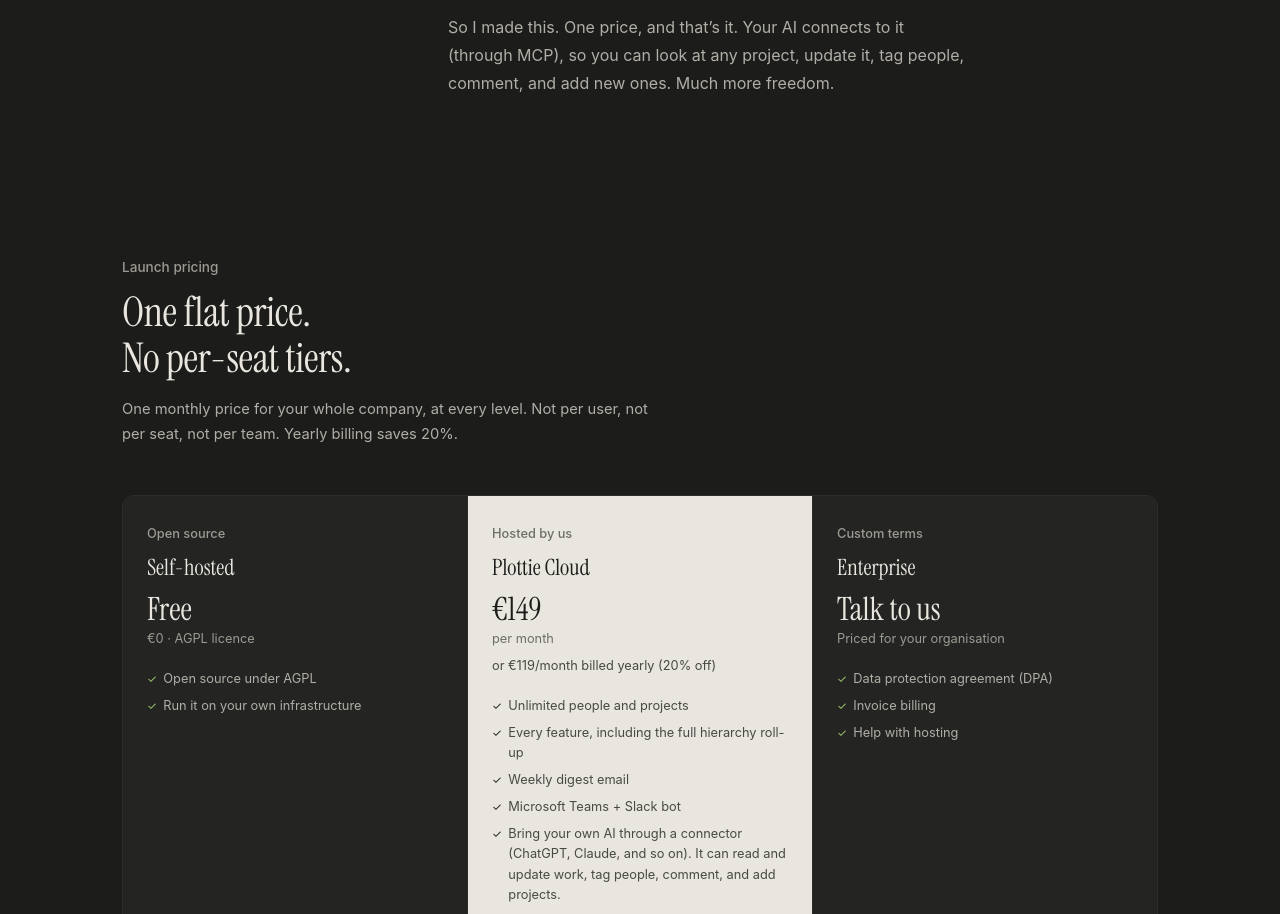
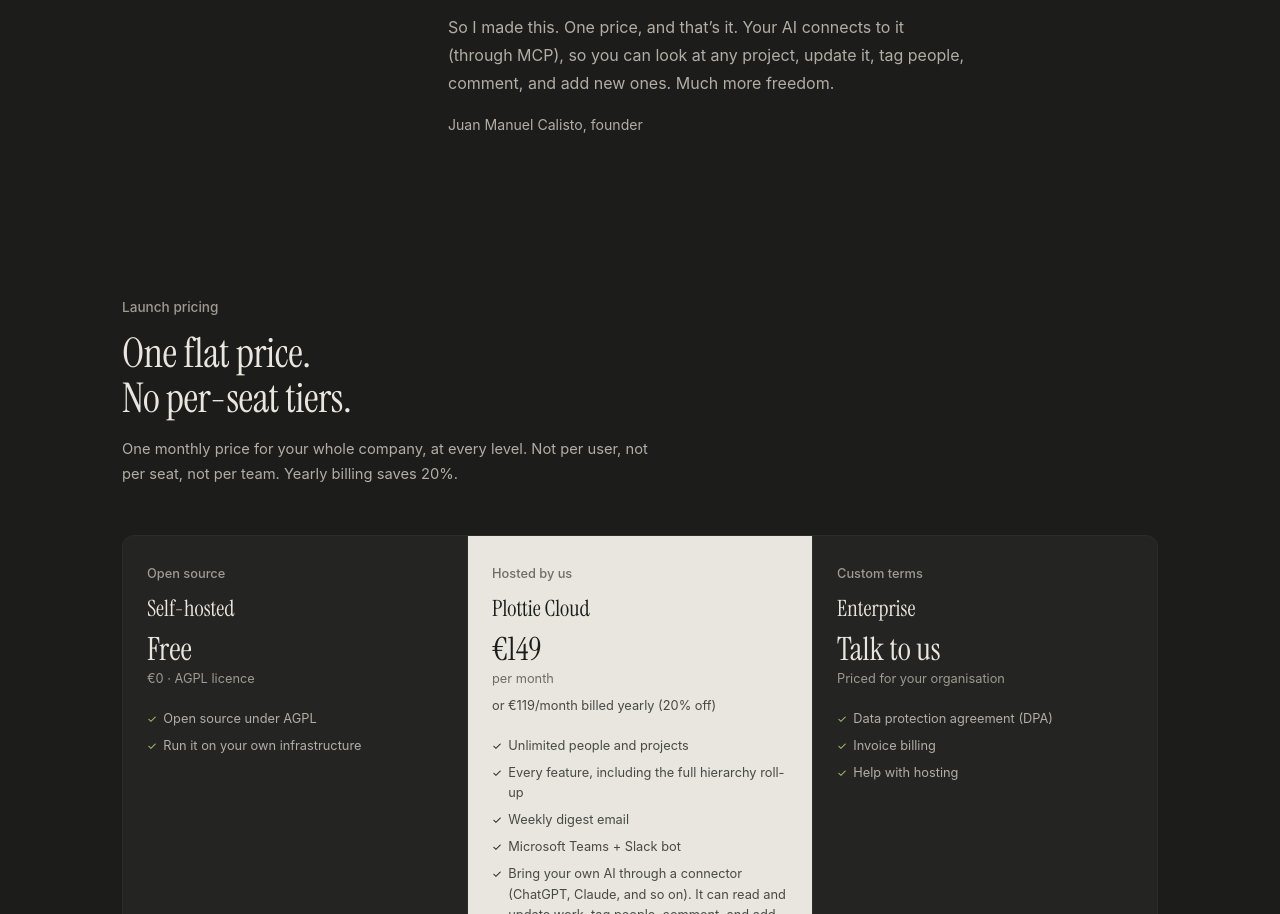
Before and after one commit to jmcalisto/landingpageplottie, a plain HTML site: page index.html in a window 1280 px wide. Shown: the part 2874-3788 px from the top of the page. Drawn offline with nearby package versions, Linux system fonts and the light colour scheme.

Commit message:
Add a founder sign-off under the founder note
End the founder block with “Juan Manuel Calisto, founder”, linking only the name to calisto.dev. The opener stays “Hi, I’m Juanma.”

```diff
--- a/index.html
+++ b/index.html
@@ -426,6 +426,16 @@ section { padding: 5rem 2rem; max-width: 1100px; margin: 0 auto; }
   text-wrap: pretty;
 }
 .founder-text + .founder-text { margin-top: 1em; }
+.founder-signoff {
+  margin-top: 1.25em;
+  font-size: .88rem;
+  color: var(--text2);
+}
+.founder-signoff a {
+  color: inherit;
+  text-decoration: none;
+}
+.founder-signoff a:hover { color: var(--text); }
 
 /* ── PRICING ── */
 .pricing-teaser {
@@ -1018,6 +1028,7 @@ footer {
     <p class="founder-text">Hi, I’m Juanma. I built Plottie because I saw a lot of room for improvement in project management tools. Too many one-to-ones, and too little visibility into what everyone else is doing, especially as companies grow.</p>
     <p class="founder-text">Then I tried to buy a project management tool, and per-seat pricing made it a mess to manage across all the teams I’m part of.</p>
     <p class="founder-text">So I made this. One price, and that’s it. Your AI connects to it (through MCP), so you can look at any project, update it, tag people, comment, and add new ones. Much more freedom.</p>
+    <p class="founder-signoff"><a href="https://www.calisto.dev/">Juan Manuel Calisto</a>, founder</p>
   </div>
 </section>
 
```
